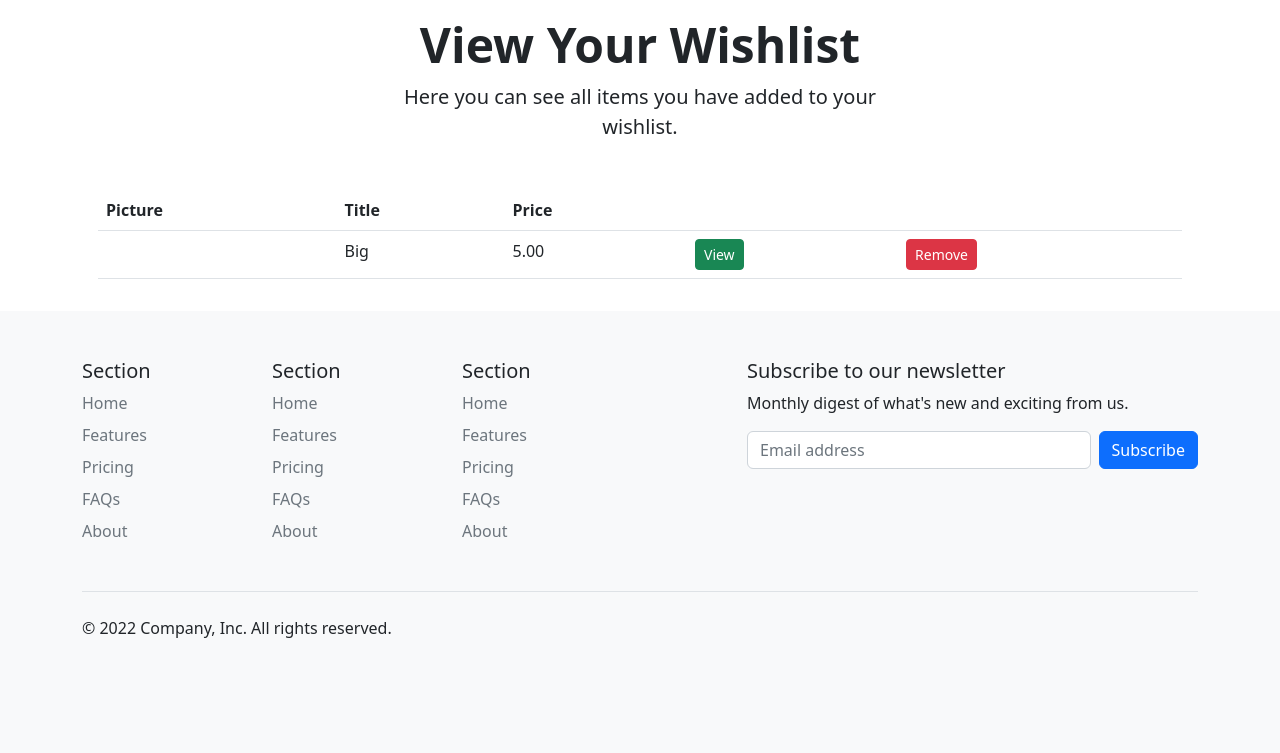
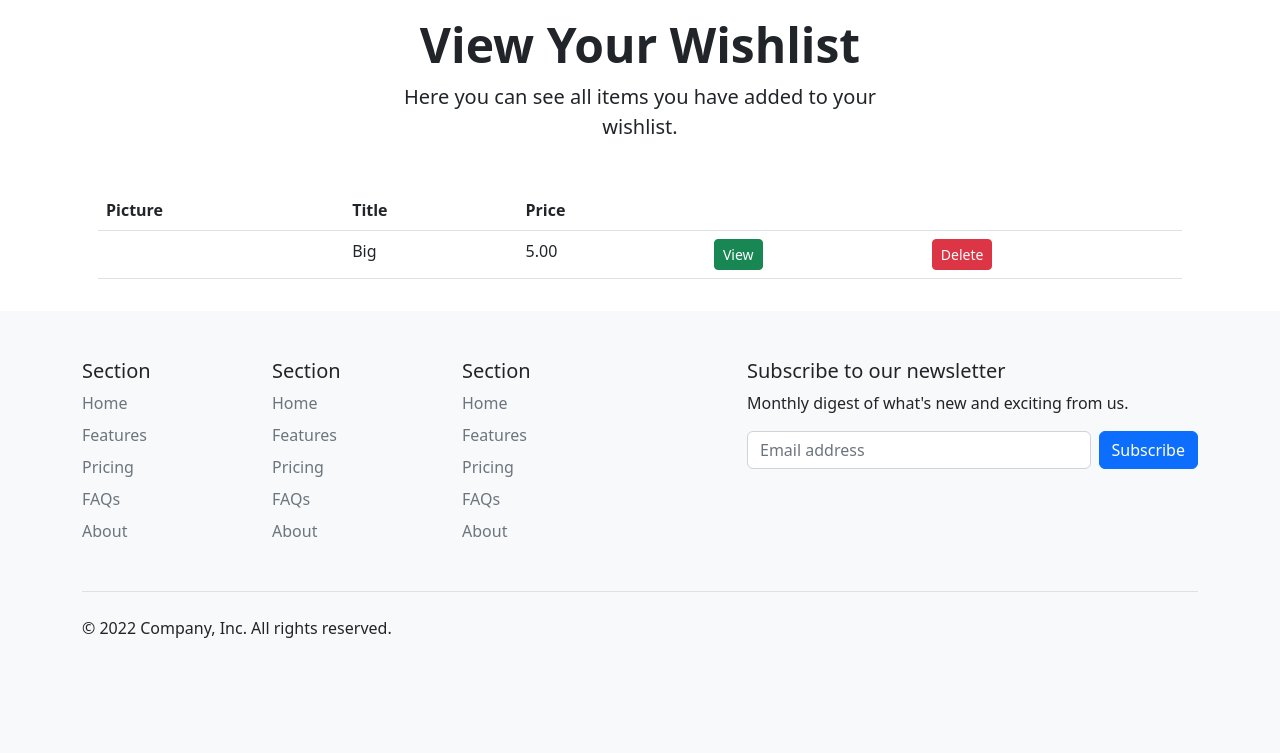
Before and after one commit to neil314159/portfolio-project-5, a Django app: page /profile/wishlist/ in a window 1280 px wide. Shown: the part 97-850 px from the top of the page. Run offline with Django 3.2, Linux system fonts and the light colour scheme; a user stored in the database is signed in; data comes from the database, SQL or seed files in the repository; tables that the repository leaves empty hold one stand-in row (values such as "Sample post"); some libraries are stand-ins or nearby versions.

Commit message:
Add wishlist removal option

```diff
--- a/products/urls.py
+++ b/products/urls.py
@@ -11,6 +11,7 @@ urlpatterns = [
     path('edit/<int:product_id>/', views.edit_product, name='edit_product'),
     path('delete/<int:product_id>/', views.delete_product, name='delete_product'),
     path('add_to_wishlist/<int:id>/', views.add_to_wishlist, name='add_to_wishlist'),
+    path('delete_wishlist/<int:id>/', views.delete_wishlist_item, name='delete_wishlist_item'),
     path('category/<category>/', views.category_products, name='product-category-view'),
     path('add-category/', views.add_product_category, name='add_product_category'),
     path('edit-category/<int:id>/', views.edit_product_category, name='edit_product_category'),
--- a/products/views.py
+++ b/products/views.py
@@ -249,6 +249,20 @@ def add_to_wishlist(request, id):
 
 
 
+@login_required
+def delete_wishlist_item(request, id):
+
+    wish = get_object_or_404(WishlistItem, pk=id)
+    if wish.author.id == request.user.id:
+        wish.delete()
+        # messages.success(request, 'This post is deleted')
+
+        return HttpResponse("")
+
+    else:
+        return redirect('home')
+        messages.error(request, 'You do not have permission to do this')
+
     # if request.method == "POST":
     #     instance = Product.objects.get(id=id)
     #     if not instance.likes.filter(id=request.user.id).exists():
--- a/profiles/templates/profiles/wishlist.html
+++ b/profiles/templates/profiles/wishlist.html
@@ -73,9 +73,10 @@
                     </td>
 
                     <td>
-                        <button class="btn btn-danger btn-sm" hx-delete="">
-                            Remove
-                        </button>
+
+                        <button class="btn btn-danger btn-sm" hx-delete="{% url 'delete_wishlist_item' wish.id %}">
+                            Delete
+                          </button>
                     </td>
                 </tr>
 
```
